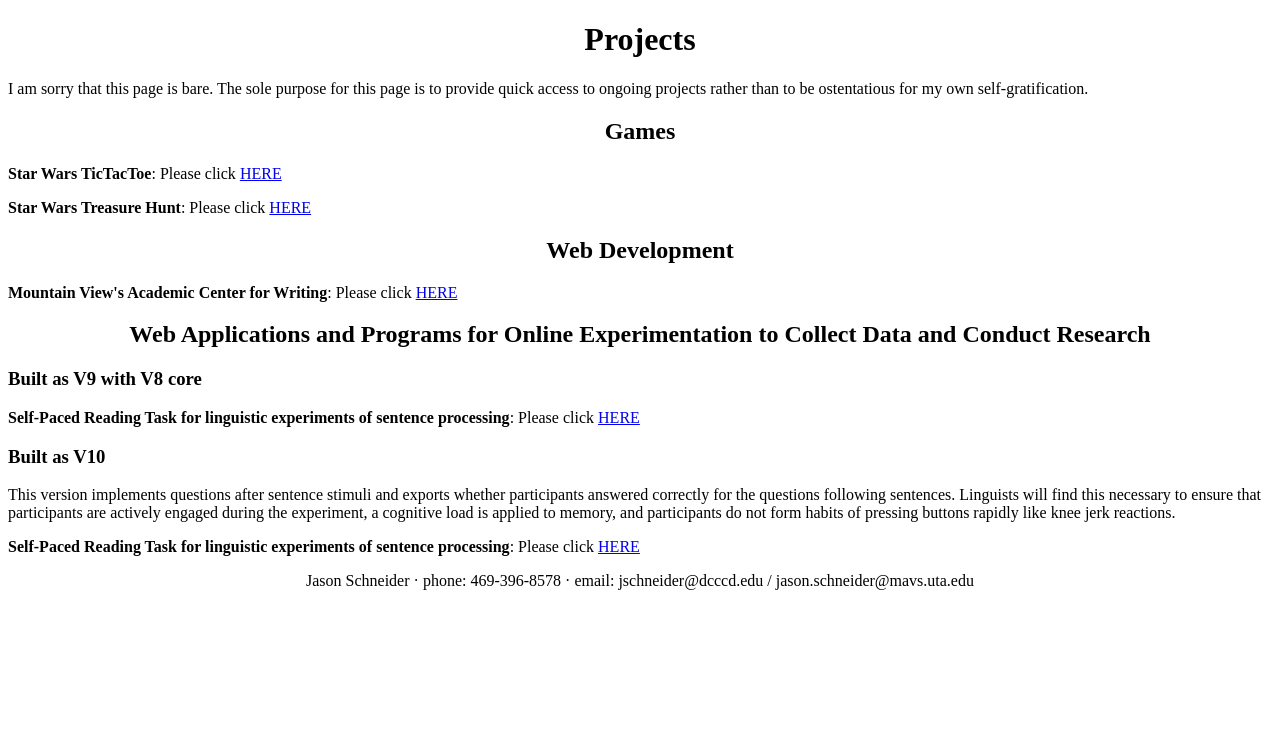
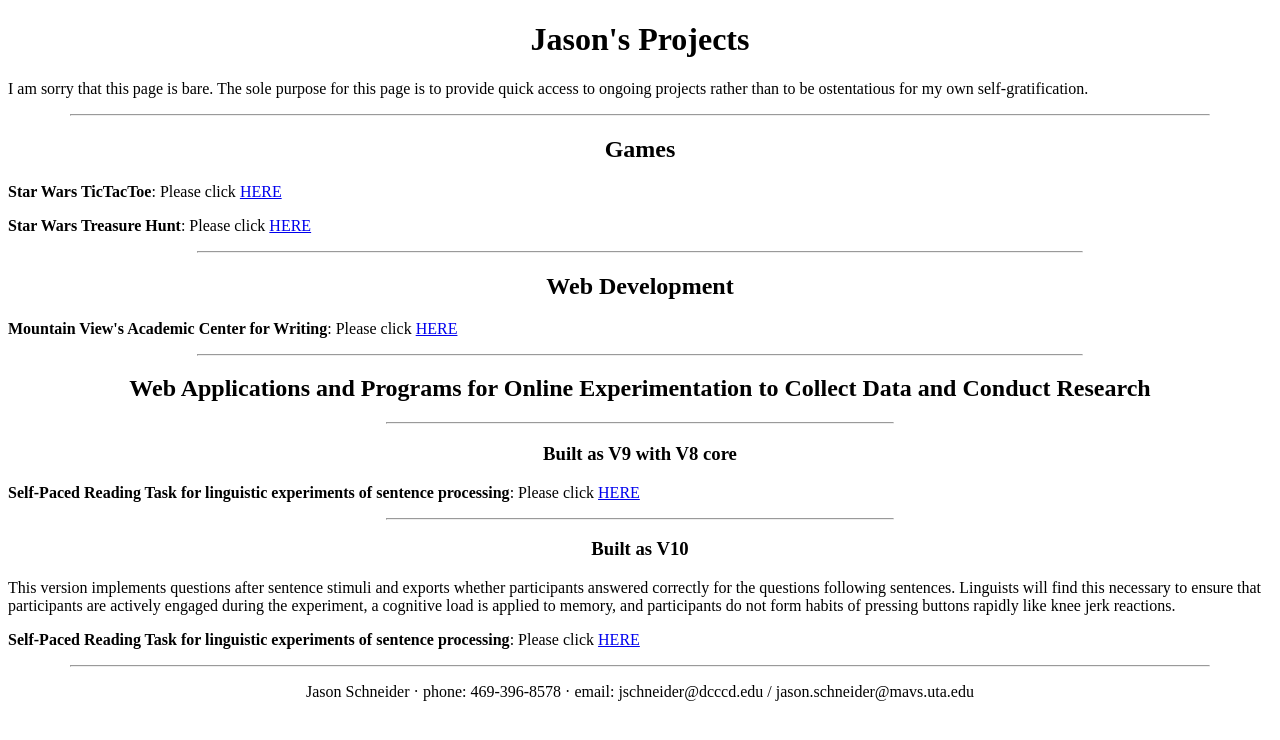
Before and after one commit to JasonScottSchneider/jasonsprojects, a plain HTML site: page index.html in a window 1280 px wide. Drawn offline with Linux system fonts and the light colour scheme.

Commit message:
Add files via upload

```diff
--- a/index.html
+++ b/index.html
@@ -5,19 +5,25 @@
 		<title>Jason's Projects</title>
 	</head>
 	<body>
-		<h1><center>Projects</center></h1>
+		<h1><center>Jason's Projects</center></h1>
 		<p>I am sorry that this page is bare. The sole purpose for this page is to provide quick access to ongoing projects rather than to be ostentatious for my own self-gratification.</p>
+		<hr style="width: 90%;">
 		<h2><center>Games</center></h2>
 		<p><b>Star Wars TicTacToe</b>: Please click <a href="https://jasonscottschneider.github.io/jasonsprojects/tictactoe_beta2.html">HERE</a></p>
 		<p><b>Star Wars Treasure Hunt</b>: Please click <a href="https://jasonscottschneider.github.io/jasonsprojects/SW.html">HERE</a></p>
+		<hr style="width: 70%;">
 		<h2><center>Web Development</center></h2>
 		<p><b>Mountain View's Academic Center for Writing</b>: Please click <a href="https://academiccenterforwriting.github.io/">HERE</a></p>
+		<hr style="width: 70%;">
 		<h2><center>Web Applications and Programs for Online Experimentation to Collect Data and Conduct Research</center></h2>
-		<h3>Built as V9 with V8 core</h3>
+		<hr style="width: 40%;">
+		<h3><center>Built as V9 with V8 core</center></h3>
 		<p><b>Self-Paced Reading Task for linguistic experiments of sentence processing</b>: Please click <a href="https://jasonscottschneider.github.io/Self-Paced-Reading-Task/">HERE</a></p>
-		<h3>Built as V10</h3>
+		<hr style="width: 40%;">
+		<h3><center>Built as V10</center></h3>
 		<p>This version implements questions after sentence stimuli and exports whether participants answered correctly for the questions following sentences. Linguists will find this necessary to ensure that participants are actively engaged during the experiment, a cognitive load is applied to memory, and participants do not form habits of pressing buttons rapidly like knee jerk reactions.</p>
 		<p><b>Self-Paced Reading Task for linguistic experiments of sentence processing</b>: Please click <a href="https://jasonscottschneider.github.io/DemoV10/">HERE</a></p>
+		<hr style="width: 90%;">
 	</body>
 	<footer>
 		<p><center>Jason Schneider &middot; phone: 469-396-8578 &middot; email: jschneider@dcccd.edu / jason.schneider@mavs.uta.edu</center><p>
```
